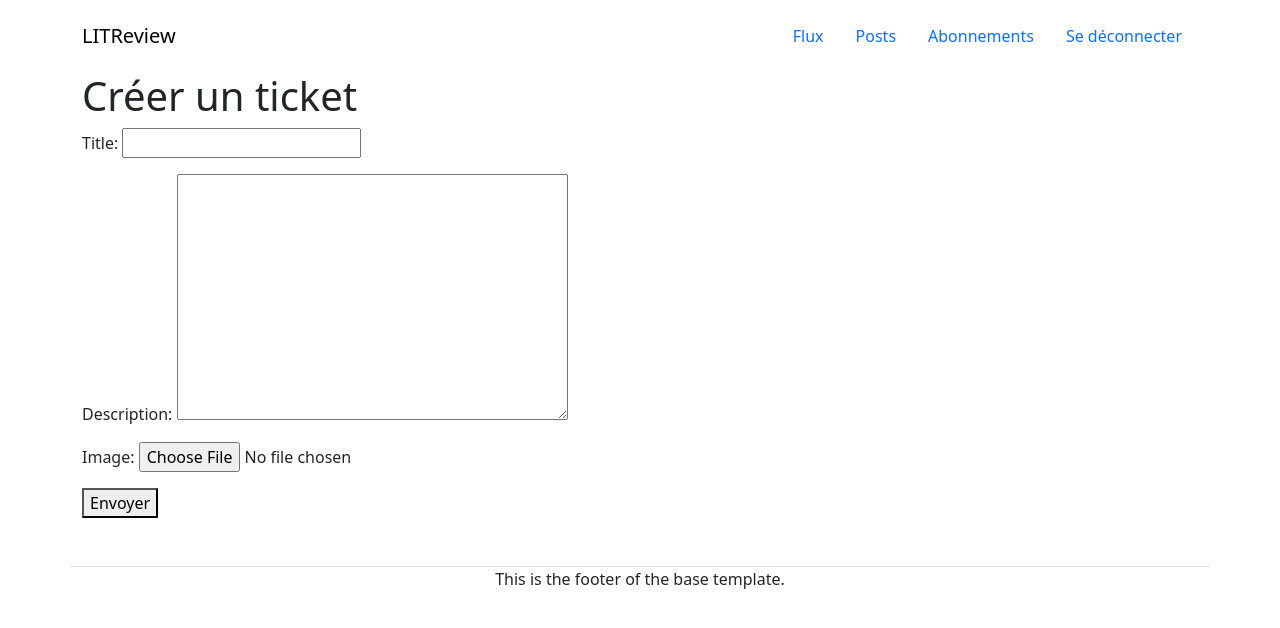
After one commit to christian-debray/oc-litrevu, a Django app: page /litrevu/posts/tickets/new in a window 1280 px wide. The commit adds this page. Shown: the top 628 px of the page. Run offline with Django 5.2, Linux system fonts and the light colour scheme; a user stored in the database is signed in; some libraries are stand-ins or nearby versions.

Commit message:
display edit ticket form

```diff
--- a/app/forms.py
+++ b/app/forms.py
@@ -1,5 +1,6 @@
 from django import forms
 from django.core import validators
+from . import models
 
 
 class SubscribeToUserForm(forms.Form):
@@ -10,3 +11,9 @@ class SubscribeToUserForm(forms.Form):
         required=True,
         validators=[validators.ProhibitNullCharactersValidator, validators.MaxLengthValidator(150)],
     )
+
+
+class EditTicketForm(forms.ModelForm):
+    class Meta:
+        model = models.Ticket
+        fields = ["title", "description", "image"]
--- a/app/models.py
+++ b/app/models.py
@@ -14,7 +14,7 @@ class Ticket(models.Model):
     title = models.CharField(max_length=128)
     description = models.TextField(max_length=2048, blank=True)
     user = models.ForeignKey(to=settings.AUTH_USER_MODEL, on_delete=models.CASCADE)
-    image = models.ImageField(null=True, blank=True)
+    image = models.ImageField(null=True, blank=True, upload_to="uploads/tickets/%Y/%m/%d/")
     time_created = models.DateTimeField(auto_now_add=True)
 
     def __str__(self):
--- a/app/urls.py
+++ b/app/urls.py
@@ -8,5 +8,8 @@ urlpatterns = [
     path("feed", views.feed, name="feed"),
     path("subscriptions", views.subscriptions, name="subscriptions"),
     path("subscriptions", views.subscriptions, name="add_subscription"),
-    path("subscriptions/cancel/<int:followed_user_id>", views.subscription_cancel, name="cancel_subscription")
+    path("subscriptions/cancel/<int:followed_user_id>", views.subscription_cancel, name="cancel_subscription"),
+    path("posts/tickets/new", views.edit_ticket, name="new_ticket"),
+    path("posts/tickets/edit/<int:ticket_id>", views.edit_ticket, name="edit_ticket"),
+    path("posts/tickets/update", views.edit_ticket, name="update_ticket")
 ]
--- a/app/views.py
+++ b/app/views.py
@@ -1,13 +1,11 @@
-from django.shortcuts import render, redirect
-
-# Create your views here.
-from django.http import HttpRequest
-from .models import User
-
+from django.shortcuts import render, redirect, get_object_or_404
+from django.http import HttpRequest, HttpResponse
+from .models import User, Ticket
 from django.contrib.auth.decorators import login_required
 from django.contrib import messages
 from . import forms
 from django.utils.translation import gettext as _
+from django.urls import reverse
 from django.core.exceptions import ObjectDoesNotExist
 from . import feed as feed_tools
 from . import subscriptions as subscription_tools
@@ -17,7 +15,7 @@ logger = logging.getLogger()
 logger.setLevel(logging.DEBUG)
 
 
-def index(request: HttpRequest):
+def index(request: HttpRequest) -> HttpResponse:
     """Default landing page: display auhtentication form and link to registration,
     or redirect to feed if user is authenticated.
     """
@@ -28,7 +26,7 @@ def index(request: HttpRequest):
 
 
 @login_required
-def feed(request: HttpRequest):
+def feed(request: HttpRequest) -> HttpResponse:
     """Display the user's feed (todo)."""
     context = {
         "username": request.user.username,
@@ -38,7 +36,7 @@ def feed(request: HttpRequest):
 
 
 @login_required
-def subscriptions(request: HttpRequest):
+def subscriptions(request: HttpRequest) -> forms.SubscribeToUserForm:
     """Display the subscription page to subscribe to other users.
     """
     if request.method == "POST":
@@ -78,7 +76,7 @@ def _handle_subscription_form(request: HttpRequest):
 
 
 @login_required
-def subscription_cancel(request: HttpRequest, followed_user_id: int):
+def subscription_cancel(request: HttpRequest, followed_user_id: int) -> HttpResponse:
     """Cancel subscription to another user's posts."""
     try:
         followed_username = User.objects.get(pk=followed_user_id).username
@@ -94,3 +92,29 @@ def subscription_cancel(request: HttpRequest, followed_user_id: int):
     except ObjectDoesNotExist:
         messages.error(request, _("Subscription not found !"))
     return redirect("subscriptions")
+
+
+@login_required
+def edit_ticket(request: HttpRequest, ticket_id: int = None) -> HttpResponse:
+    """Edit an existing ticket or create a new ticket.
+    """
+    if ticket_id:
+        ticket_instance = get_object_or_404(Ticket, pk=ticket_id)
+    else:
+        ticket_instance = None
+    if request.POST.get("action") == "edit_ticket":
+        form = _handle_ticket_form(request, ticket_instance)
+    else:
+        form = forms.EditTicketForm(instance=ticket_instance)
+    context = {
+        'username': request.user.username,
+        'ticket_form': form,
+        'ticket_id': ticket_id
+    }
+    return render(request, "app/posts/edit_ticket.html", context)
+
+
+def _handle_ticket_form(request: HttpRequest, ticket_instance: Ticket = None) -> forms.EditTicketForm:
+    """Handles a ticket form and updates/creates a ticket if form is valid.
+    """
+    return forms.EditTicketForm(request.POST)
--- a/litrevu/settings.py
+++ b/litrevu/settings.py
@@ -174,3 +174,8 @@ INTERNAL_IPS = [
 
 # configure Message storage
 MESSAGE_STORAGE = "django.contrib.messages.storage.cookie.CookieStorage"
+
+
+# configure storage of media files, ie Ticket images
+MEDIA_ROOT = Path(BASE_DIR, "media/").resolve()
+MEDIA_URL = "media/"
--- a/templates/app/feed/feed.html
+++ b/templates/app/feed/feed.html
@@ -2,7 +2,7 @@
 {% block title%}User {{ username }}'s feed{% endblock %}
 {% block content %}
 <div class="flex-row">
-    <a href="#">Demander une critique</a>
+    <a href="{% url "new_ticket" %}">Demander une critique</a>
     <a href="#">Créer une critique</a>
 </div>
 <div>
--- /dev/null
+++ b/templates/app/posts/edit_ticket.html
@@ -0,0 +1,10 @@
+{% extends "app/base.html" %}
+{% block title %}{% if ticket_id %}Editer{% else %}Créer{% endif %} un ticket{% endblock %}
+{% block content %}
+    <h1>{% if ticket_id %}Editer{% else %}Créer{% endif %} un ticket</h1>
+    <form action="{% url "update_ticket" %}" method="POST">
+        {% csrf_token %}
+        {% include "app/posts/ticket_form_fields.html" %}
+        <button type="submit" name="action" value="edit_ticket">Envoyer</button>
+    </form>
+{% endblock %}
--- /dev/null
+++ b/templates/app/posts/ticket_form_fields.html
@@ -0,0 +1,9 @@
+{% if ticket_form.errors %}
+<ul class="errorlist">
+{% for err in ticket_form.errors %}
+    <li><strong>{{ err|escape }}</strong></li>
+{% endfor %}
+</ul>
+{% endif %}
+<input type="hidden" name="ticket_id" value="{{ticket_id}}">
+{{ ticket_form.as_p }}
```
Also changed, not shown: db.sqlite3.
